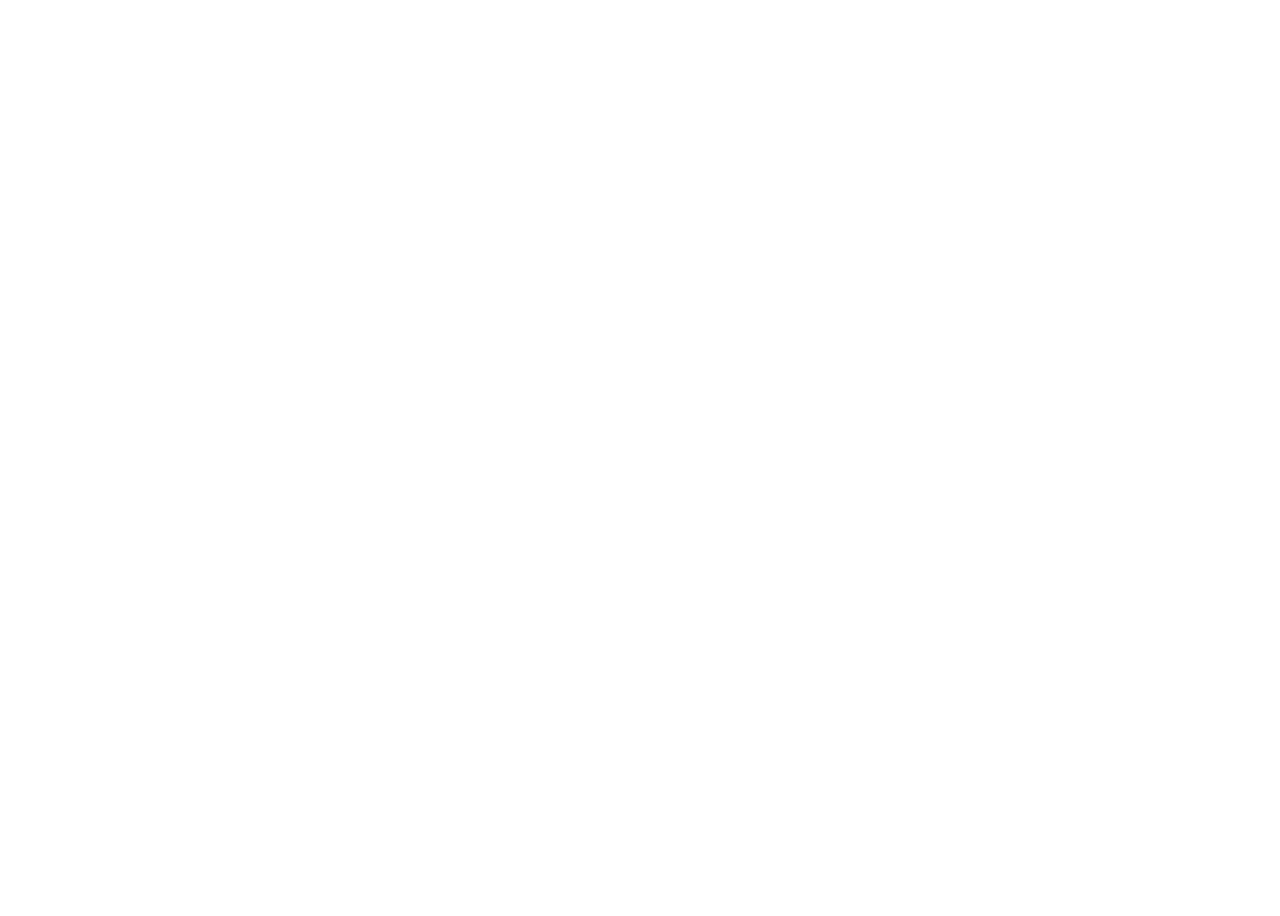
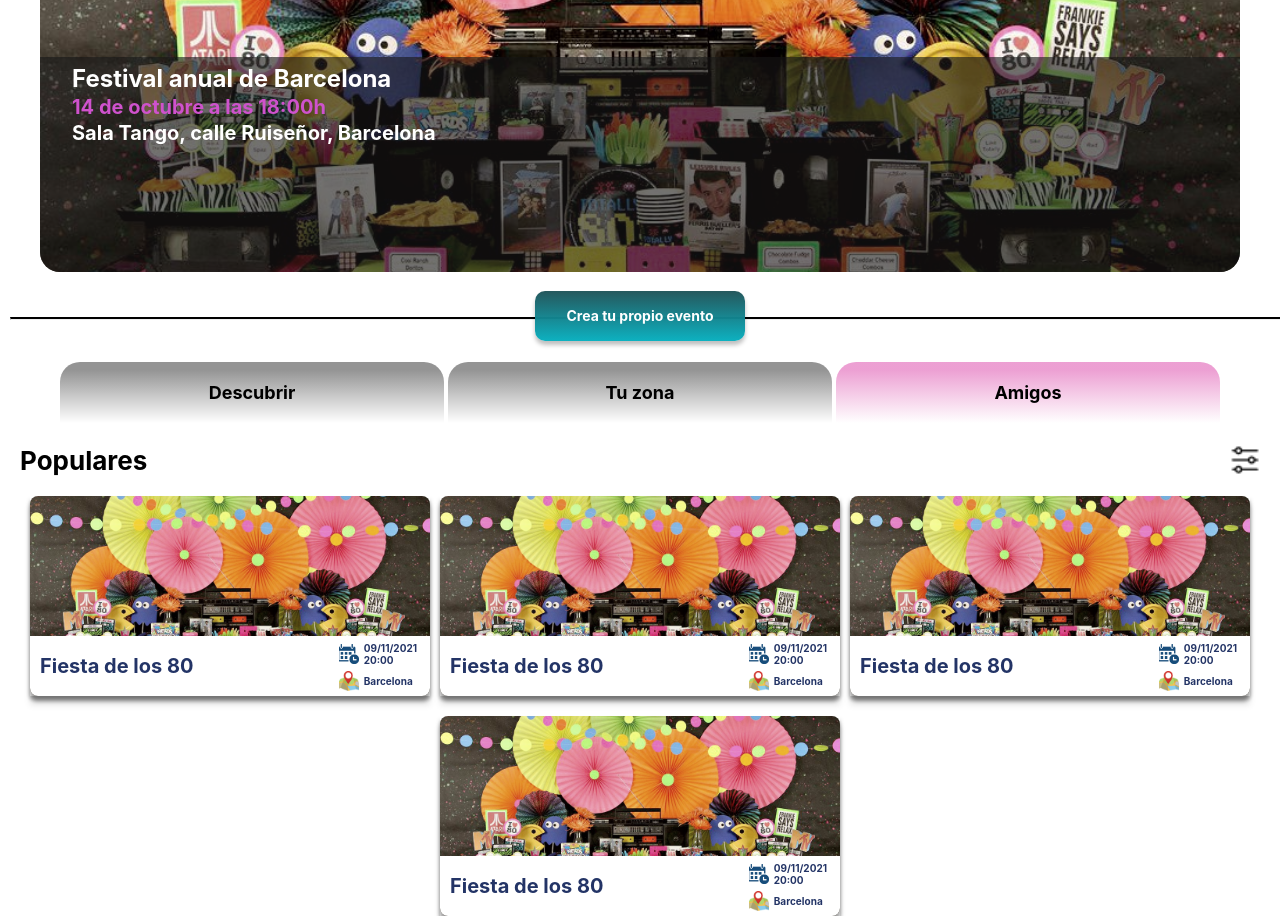
Before and after one commit to a-collado/PW1---Open-Events, a Vue app: page / in a window 1280 px wide. Shown: the part 420-1336 px from the top of the page. Before the commit the page ends 800 px from the top, so only its background shows below. Built offline with nearby package versions, Linux system fonts and the light colour scheme; a web font is replaced by a local one.

Commit message:
Home mas o menos

```diff
--- a/src/components/Home.vue
+++ b/src/components/Home.vue
@@ -1,8 +1,34 @@
 <template>
+
+  <hr>
+  <div class="recomended_event">
+    <div class="recomended_event_img">
+        <div class="footer_event">
+          <h1 class="Name">Festival anual de Barcelona</h1>
+          <p class="Data">14 de octubre a las 18:00h</p>
+          <p class="Location">Sala Tango, calle Ruiseñor, Barcelona</p>
+        </div>
+    </div>
+  </div>
+  <div class="create_event">
+    <hr>
+    <router-link to="/create_event" class="button"> Crea tu propio evento </router-link>
+  </div>
+  <div class="categories">
+    <div class="cat1">Descubrir</div>
+    <div class="cat2">Tu zona</div>
+    <div class="cat3">Amigos</div>
+  </div>
+  <div class="filter-row">
+    <p style="margin:0px">Populares</p>
+    <img src="src\assets\images\icons\options 1.png" width="30px" height="30px">
+  </div>
+  <div class="events">
+    <div class="event_group">
           <div class="basic_event">
-        <img class="event_image" src="../assets/images/events/80_party_event.jpg" alt="image of the event">
+            <img class="event_img" src="../assets/images/events/80_party_event.jpg" alt="image of the event">
 
-        <div class="footer_event">
+            <div class="footer_basicEvent">
               <h2 class="blue_big">Fiesta de los 80</h2>
 
               <div class="column">
@@ -19,25 +45,246 @@
 
             </div><!--Footer del event-->
           </div> <!--Tanquem div del event-->
+
+          <div class="basic_event">
+            <img class="event_img" src="../assets/images/events/80_party_event.jpg" alt="image of the event">
+
+            <div class="footer_basicEvent">
+              <h2 class="blue_big">Fiesta de los 80</h2>
+
+              <div class="column">
+                <div class="flex_row_wrap">
+                  <img class="icon" src="../assets/images/icons/schedule.png" alt="icon">
+                  <p class="blue_small_bold">09/11/2021<br>20:00</p>
+                </div>
+
+                <div class="flex_row_wrap">
+                  <img class="icon" src="../assets/images/icons/maps.png" alt="icon">
+                  <p class="blue_small_bold">Barcelona</p>
+                </div>
+              </div>
+
+            </div><!--Footer del event-->
+          </div> <!--Tanquem div del event-->
+
+          <div class="basic_event">
+            <img class="event_img" src="../assets/images/events/80_party_event.jpg" alt="image of the event">
+
+            <div class="footer_basicEvent">
+              <h2 class="blue_big">Fiesta de los 80</h2>
+
+              <div class="column">
+                <div class="flex_row_wrap">
+                  <img class="icon" src="../assets/images/icons/schedule.png" alt="icon">
+                  <p class="blue_small_bold">09/11/2021<br>20:00</p>
+                </div>
+
+                <div class="flex_row_wrap">
+                  <img class="icon" src="../assets/images/icons/maps.png" alt="icon">
+                  <p class="blue_small_bold">Barcelona</p>
+                </div>
+              </div>
+
+            </div><!--Footer del event-->
+          </div> <!--Tanquem div del event-->
+
+          <div class="basic_event">
+            <img class="event_img" src="../assets/images/events/80_party_event.jpg" alt="image of the event">
+
+            <div class="footer_basicEvent">
+              <h2 class="blue_big">Fiesta de los 80</h2>
+
+              <div class="column">
+                <div class="flex_row_wrap">
+                  <img class="icon" src="../assets/images/icons/schedule.png" alt="icon">
+                  <p class="blue_small_bold">09/11/2021<br>20:00</p>
+                </div>
+
+                <div class="flex_row_wrap">
+                  <img class="icon" src="../assets/images/icons/maps.png" alt="icon">
+                  <p class="blue_small_bold">Barcelona</p>
+                </div>
+              </div>
+
+            </div><!--Footer del event-->
+          </div> <!--Tanquem div del event-->
+
+      </div> <!--Event group-->
+  </div>
+
+
 </template>
 
 <style scoped>
 
-.event_image{
-    border-radius: 30px;
-    width: 100%;
-    height: 100%;
-    object-fit: cover;
-    filter: saturate(75%);
+.recomended_event{
+  display: flex;
+  flex-wrap: wrap;
+  flex-direction: row;
+  align-content: center;
+  justify-content: center;
 }
+
 .footer_event{
-  width: 100%;
   height: 40%;
-  border-radius: 20px;
-  background-color: rgba(23, 22, 22, 0.4);
+  border-radius: 0px 0px 20px 20px;
+  background-color: rgba(23, 22, 22, 0.6);
   position: relative;
+  padding: 5px;
+  padding-left: 15px;
 
 }
 
+.recomended_event_img{
+  background-image: url("../assets/images/events/80_party_event.jpg");
+  background-position: center;
+  background-repeat: no-repeat;
+  background-size: cover;
+  width:100vw;
+  max-width: 1200px;
+  height:40vw;
+  border-radius: 20px;
+  filter: saturate(75%);
+  display: flex;
+  flex-direction: column;
+  justify-content: end;
+  align-self: center;
+  margin: 20px;
+}
 
+.Name{
+  font-weight: bold;
+  font-size: 100%;
+  color: white;
+  margin:1px;
+
+}
+
+.Data{
+  font-size: 80%;
+  font-weight: bold;
+  color: rgb(237, 70, 234);
+  margin:1px;
+}
+
+.Location{
+  font-weight: bold;
+  font-size: 80%;
+  color: white;
+  margin:1px;
+}
+
+.create_event{
+  display: flex;
+  flex-direction: column;
+  align-items: center;
+  justify-content: center;
+  margin: 10px;
+  margin-bottom: 30px;
+
+}
+
+.create_event hr{
+  width: 100vw;
+  border-top: 2px solid black;
+
+}
+
+.create_event .button{
+  position: absolute;
+  display: flex;
+  justify-content: center;
+  align-items: center;
+  text-decoration: none;
+  color: white;
+  font-size: 14px;
+  font-weight: bold;
+  background-color: aqua;
+  border-radius: 10px;
+  width: 210px;
+  height: 50px;
+  background: linear-gradient(180deg, #25585D 0%, rgba(0, 173, 189, 0.95) 100%);
+  box-shadow: 0px 4px 4px rgba(0, 0, 0, 0.25);
+}
+
+.categories{
+  display: flex;
+  flex-direction: row;
+  justify-content: center;
+  align-items: center;
+  margin: 20px;
+}
+
+.categories *{
+  font-size: 18px;
+  font-weight: bold;
+  display: flex;
+  justify-content: center;
+  align-items: center;
+  border-radius: 20px 20px 0px 0px;
+  width: 30vw;
+  height: 61px;
+  background: linear-gradient(180deg, rgba(0, 0, 0, 0.42) 13.02%, rgba(0, 0, 0, 0) 100%, rgba(0, 0, 0, 0.17) 100%);
+  margin: 2px;
+}.cat3{
+  background: linear-gradient(180deg, rgba(226, 106, 186, 0.64) 13.02%, rgba(226, 106, 186, 0) 100%);
+}
+
+.filter-row{
+  display:flex;
+  flex-direction: row;
+  align-items: center;
+  justify-content: space-between;
+  font-size: 26px;
+  font-weight: bold;
+  margin: 20px 20px 0px 20px;
+}
+
+.basic_event{
+  box-shadow: 0px 4px 4px rgba(0, 0, 0, 0.25);
+  margin: 5px;
+  margin-bottom:0px;
+  margin-top: 20px;
+}
+
+.event_group{
+  margin-left:20px;
+  margin-right:20px;
+}
+
+
+
+@media (min-width: 450px) {
+
+  .footer_event{
+    height: 40%;
+    border-radius: 0px 0px 20px 20px;
+    background-color: rgba(23, 22, 22, 0.6);
+    position: relative;
+    padding: 5px;
+    padding-left: 30px;
+  }
+  .Name{
+    font-weight: bold;
+    font-size: 24px;
+    color: white;
+    margin:2px;
+
+  }
+
+  .Data{
+    font-size: 20px;
+    font-weight: bold;
+    color: rgb(237, 70, 234);
+    margin:2px;
+  }
+
+  .Location{
+    font-weight: bold;
+    font-size: 20px;
+    color: white;
+    margin:2px;
+  }
+
+}
 </style>
```
Also changed, not shown: src/assets/images/icons/options 1.png (added). Lines whose indentation alone changed are shown as unchanged.
